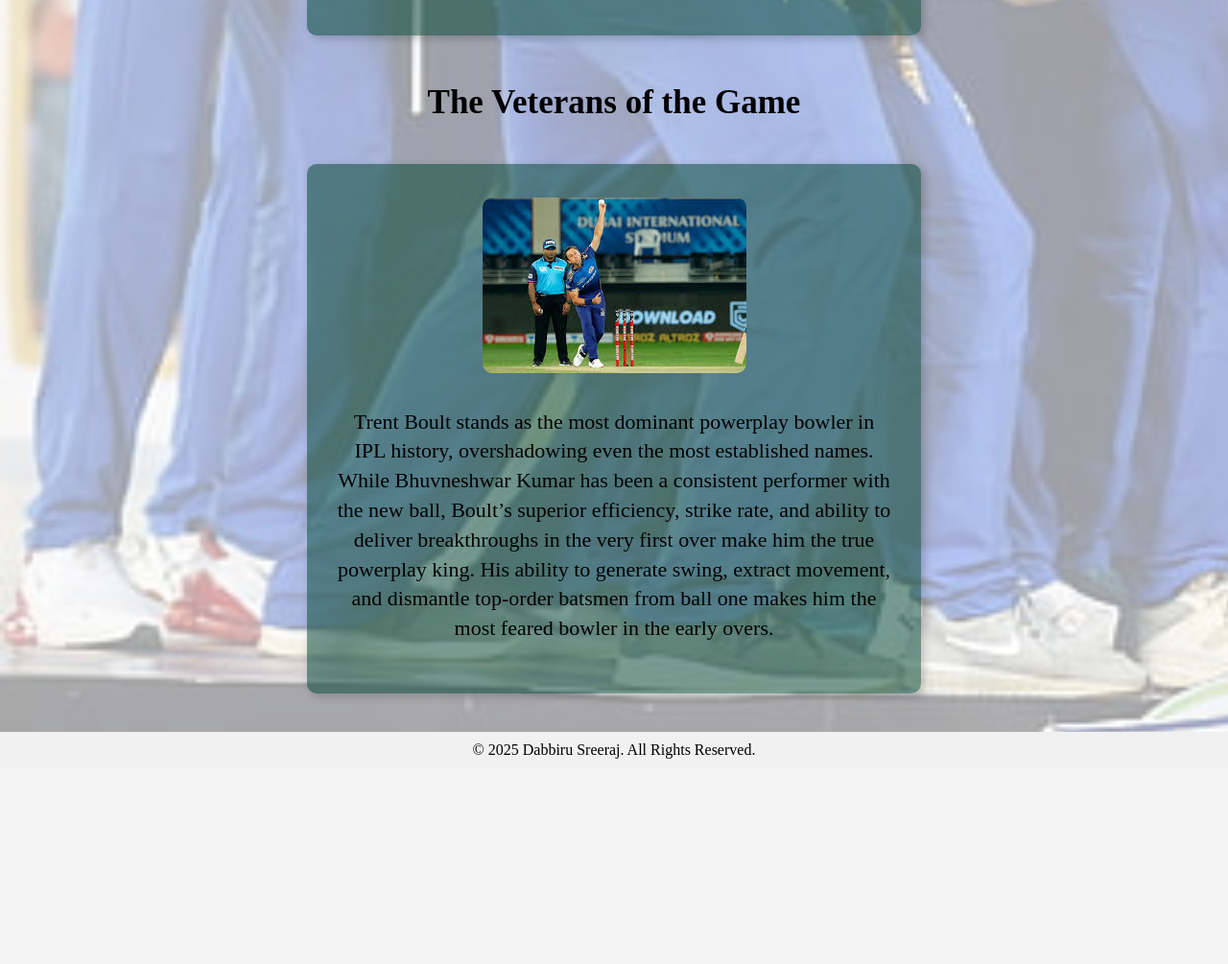
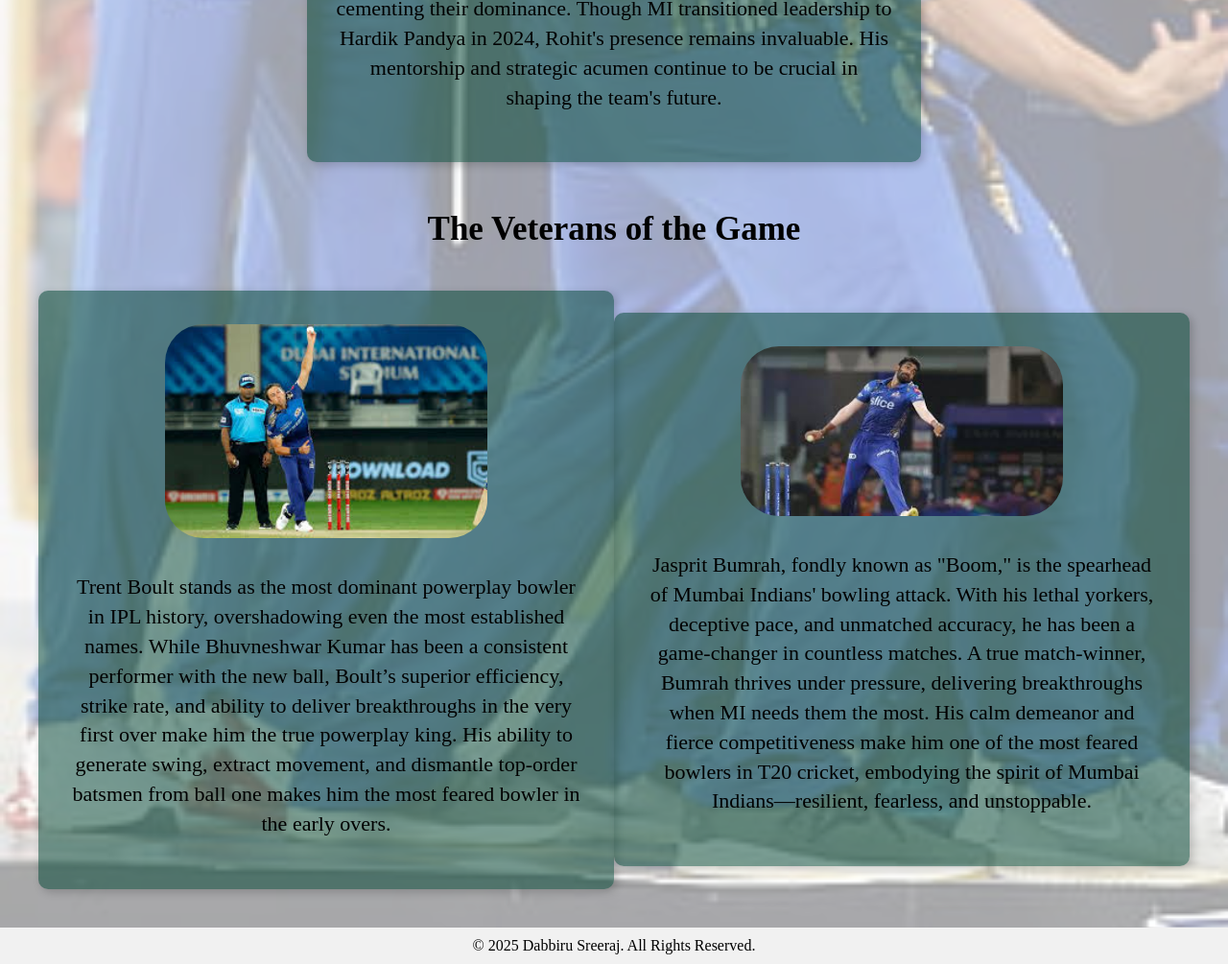
Before and after one commit to sreeraj-patnaik/MI, a plain HTML site: page index.html in a window 1280 px wide. Shown: the part 1252-2257 px from the top of the page at 96% size. Before the commit the page ends 2053 px from the top, so only its background shows below. Drawn offline with Linux system fonts and the light colour scheme.

Commit message:
Update index.html

```diff
--- a/index.html
+++ b/index.html
@@ -71,10 +71,10 @@
     text-align: center;
       }
       .box img {
-        max-width: 90%;
+        width: 60%;
         height: auto;
         margin-top: 15px;
-        border-radius: 10px;
+        border-radius: 40px;
       }
       .box p {
         font-size: 22px;
@@ -90,8 +90,9 @@
       }
       .veteran-box {
         display: flex;
-        flex-direction: column;
+        flex-direction: row;
         align-items: center;
+        justify-content: space-around;
         text-align: center;
         padding: 20px;
         margin: 20px;
@@ -152,6 +153,14 @@
         </p>
 
       </div>
+
+      <div class="box">
+        <img src="jb.jpeg" alt="Trent Boult" />
+        <p>
+          Jasprit Bumrah, fondly known as "Boom," is the spearhead of Mumbai Indians' bowling attack. With his lethal yorkers, deceptive pace, and unmatched accuracy, he has been a game-changer in countless matches. A true match-winner, Bumrah thrives under pressure, delivering breakthroughs when MI needs them the most. His calm demeanor and fierce competitiveness make him one of the most feared bowlers in T20 cricket, embodying the spirit of Mumbai Indians—resilient, fearless, and unstoppable.
+        </p>
+
+      </div>
     </div>
 
     <footer style="text-align: center; padding: 10px; background-color: #f1f1f1;">
```
